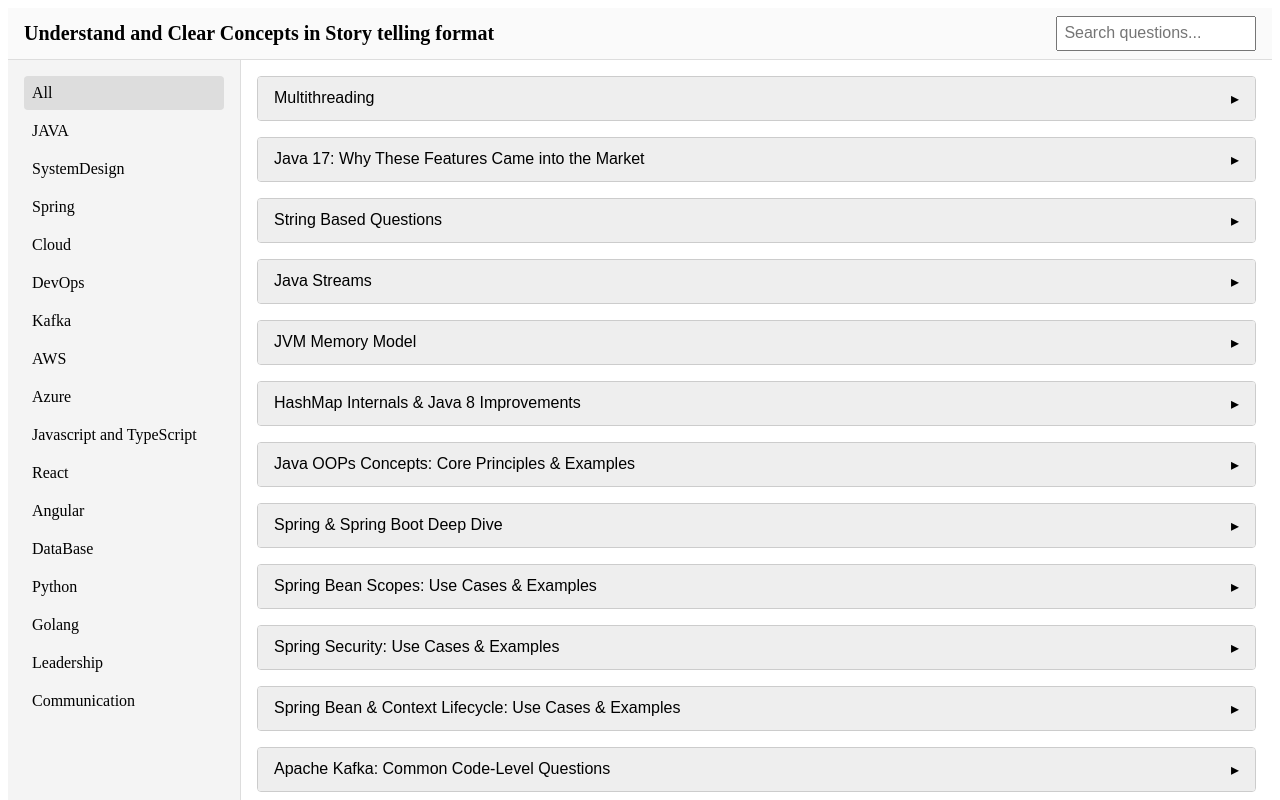
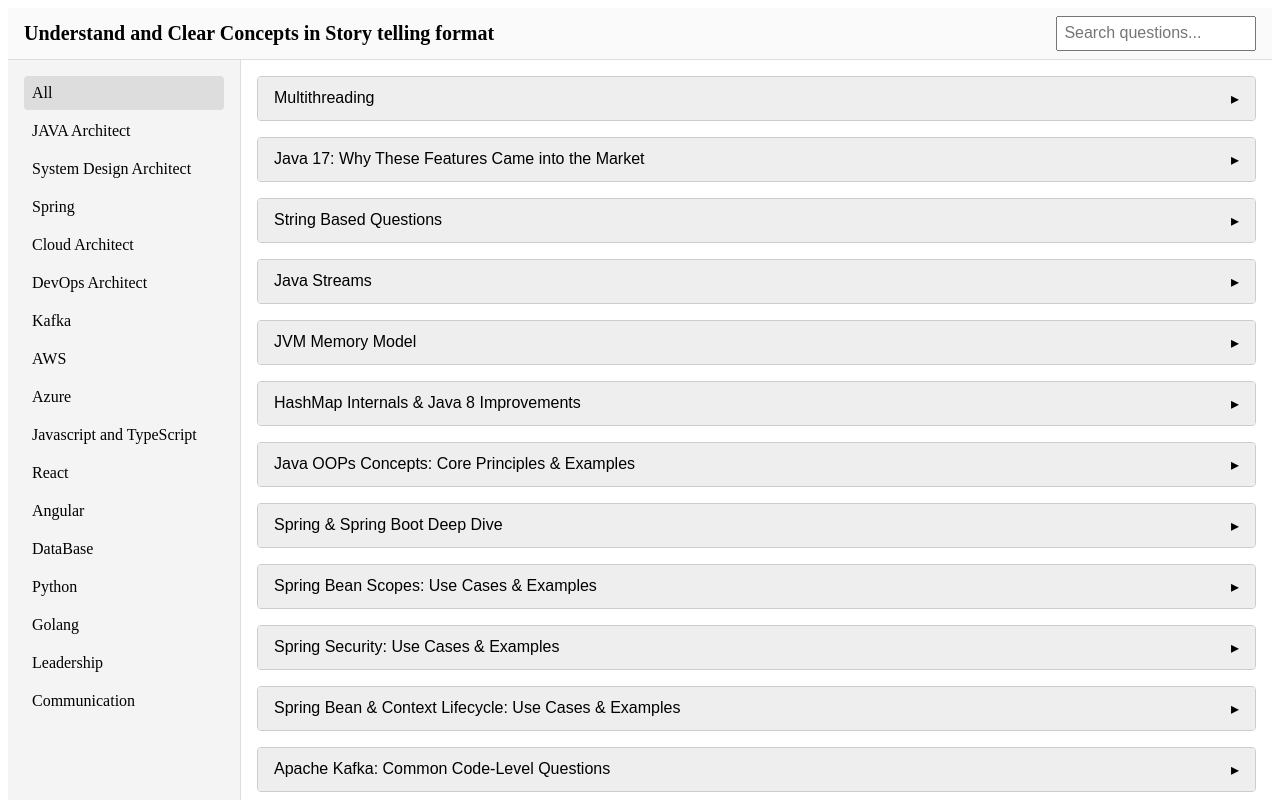
Before and after one commit to kunwarjeepathak/understanding, a React (Create React App) app: page / in a window 1280 px wide. Shown: the top 800 px of the page. Built offline with nearby package versions, Linux system fonts and the light colour scheme.

Commit message:
Angular, System Design Added

```diff
--- a/src/App.tsx
+++ b/src/App.tsx
@@ -7,11 +7,11 @@ export type Category = 'all' | 'java' | 'systemDesign' | 'springBoot' | 'cloud'
 
 const categories = [
   { key: 'all' as Category,        label: 'All' },
-  { key: 'java' as Category,       label: 'JAVA' },
-  { key: 'systemDesign' as Category,       label: 'SystemDesign' },
+  { key: 'java' as Category,       label: 'JAVA Architect' },
+  { key: 'systemDesign' as Category,       label: 'System Design Architect' },
   { key: 'springBoot' as Category, label: 'Spring' },
-  { key: 'cloud' as Category,      label: 'Cloud' },
-  { key: 'devOps' as Category,      label: 'DevOps' },
+  { key: 'cloud' as Category,      label: 'Cloud Architect' },
+  { key: 'devOps' as Category,      label: 'DevOps Architect' },
   { key: 'kafka' as Category,      label: 'Kafka' },
   { key: 'aws' as Category,      label: 'AWS' },
   { key: 'azure' as Category,      label: 'Azure' },
```
